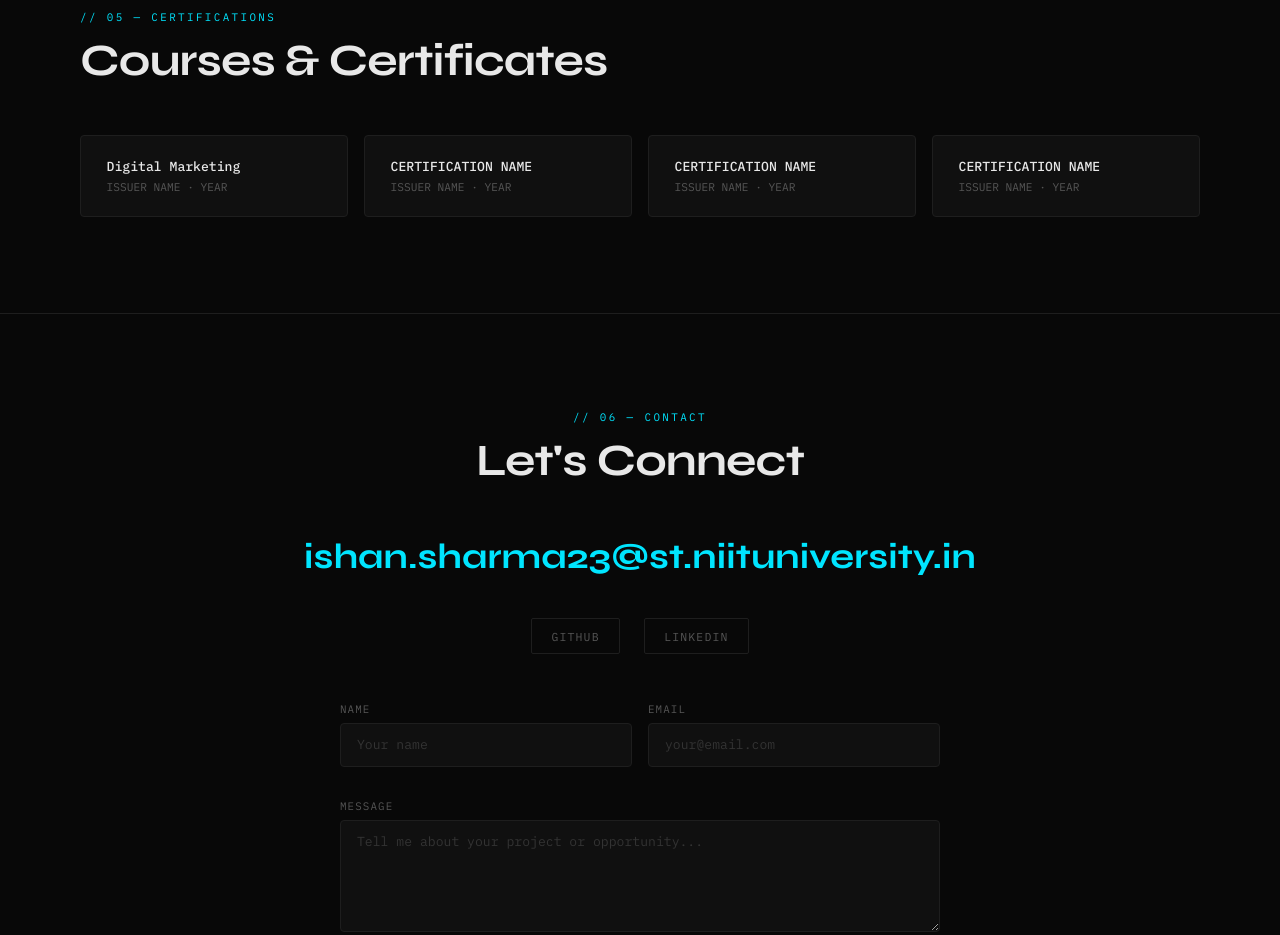
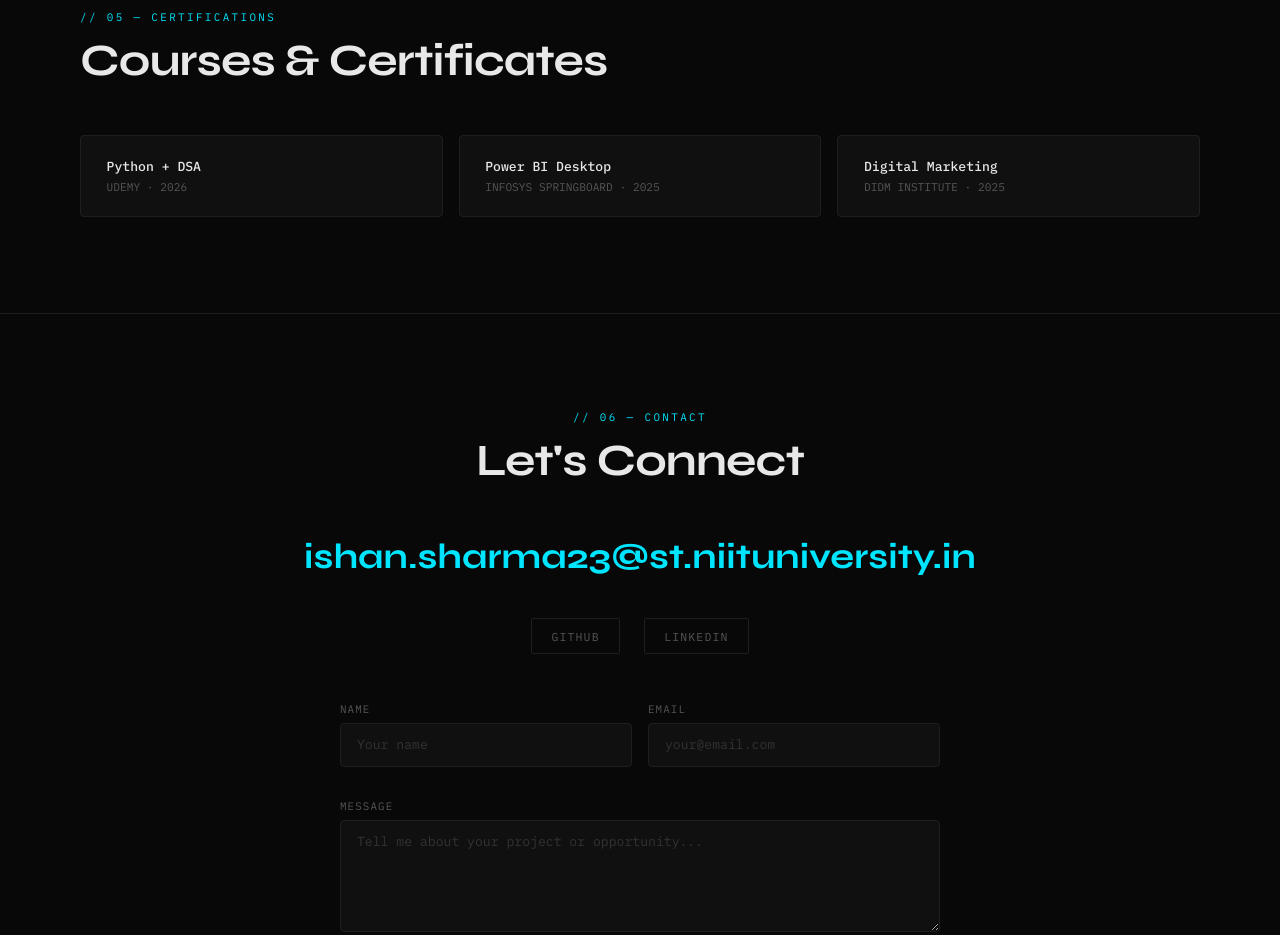
Before and after one commit to ishan-sharma23/Portfolio, a React (Vite) app: page / in a window 1280 px wide. Shown: the part 4140-5075 px from the top of the page. Built offline with nearby package versions, Linux system fonts and the light colour scheme; the HTML template or start-up script is replaced by a standard one.

Commit message:
fix in certification

```diff
--- a/src/components/Certifications.tsx
+++ b/src/components/Certifications.tsx
@@ -2,10 +2,9 @@ import { useFadeIn } from '../hooks'
 
 // TODO: Replace with your real certifications
 const CERTS = [
-  { name: 'Digital Marketing', issuer: 'ISSUER NAME  ·  YEAR' },
-  { name: 'CERTIFICATION NAME', issuer: 'ISSUER NAME  ·  YEAR' },
-  { name: 'CERTIFICATION NAME', issuer: 'ISSUER NAME  ·  YEAR' },
-  { name: 'CERTIFICATION NAME', issuer: 'ISSUER NAME  ·  YEAR' },
+  { name: 'Python + DSA', issuer: ' UDEMY  · 2026' },
+  { name: 'Power BI Desktop', issuer: 'INFOSYS SPRINGBOARD   ·  2025' },
+  { name: 'Digital Marketing', issuer: 'DIDM INSTITUTE  ·  2025' },
 ]
 
 export default function Certifications() {
```
